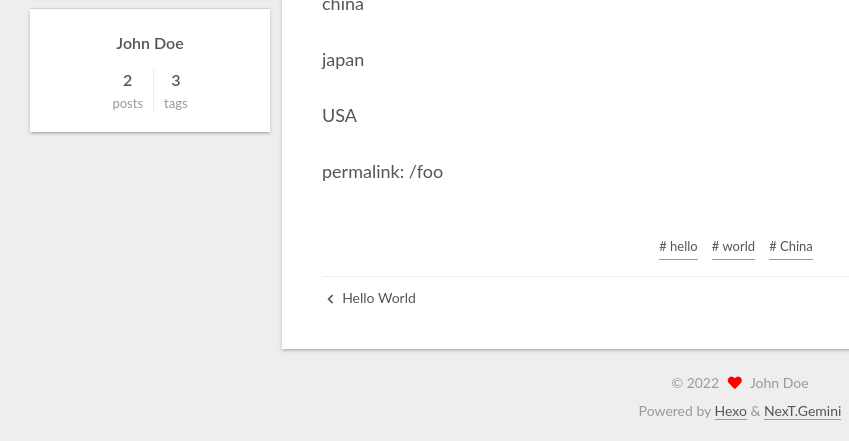
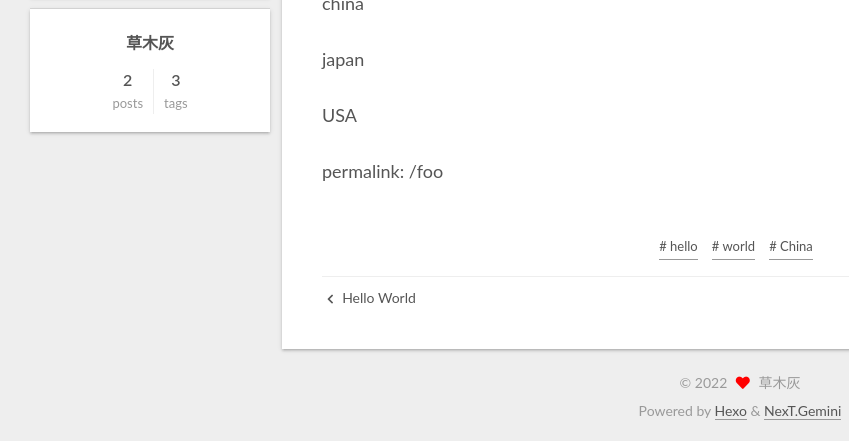
Before and after one commit to Chenm25/chenm25.github.io, a plain HTML site: page 2022/04/02/Untitled/index.html in a window 1280 px wide. Shown: the part 189-630 px from the top of the page, 30-879 px from the left. Drawn offline with Linux system fonts and the light colour scheme.

Commit message:
Site updated: 2022-04-02 15:45:46

```diff
--- a/2022/04/02/Untitled/index.html
+++ b/2022/04/02/Untitled/index.html
@@ -29,7 +29,7 @@
 <meta property="og:locale" content="en_US">
 <meta property="article:published_time" content="2022-04-02T07:05:47.127Z">
 <meta property="article:modified_time" content="2022-04-02T07:10:29.881Z">
-<meta property="article:author" content="John Doe">
+<meta property="article:author" content="草木灰">
 <meta property="article:tag" content="hello">
 <meta property="article:tag" content="world">
 <meta property="article:tag" content="China">
@@ -157,7 +157,7 @@
 
     <span hidden itemprop="author" itemscope itemtype="http://schema.org/Person">
       <meta itemprop="image" content="/images/avatar.gif">
-      <meta itemprop="name" content="John Doe">
+      <meta itemprop="name" content="草木灰">
       <meta itemprop="description" content="">
     </span>
 
@@ -282,7 +282,7 @@
 
       <div class="site-overview-wrap sidebar-panel">
         <div class="site-author motion-element" itemprop="author" itemscope itemtype="http://schema.org/Person">
-  <p class="site-author-name" itemprop="name">John Doe</p>
+  <p class="site-author-name" itemprop="name">草木灰</p>
   <div class="site-description" itemprop="description"></div>
 </div>
 <div class="site-state-wrap motion-element">
@@ -326,7 +326,7 @@
   <span class="with-love">
     <i class="fa fa-heart"></i>
   </span>
-  <span class="author" itemprop="copyrightHolder">John Doe</span>
+  <span class="author" itemprop="copyrightHolder">草木灰</span>
 </div>
   <div class="powered-by">Powered by <a href="https://hexo.io/" class="theme-link" rel="noopener" target="_blank">Hexo</a> & <a href="https://theme-next.org/" class="theme-link" rel="noopener" target="_blank">NexT.Gemini</a>
   </div>
--- a/css/main.css
+++ b/css/main.css
@@ -1168,7 +1168,7 @@ pre .javascript .function {
 }
 .links-of-author a::before,
 .links-of-author span.exturl::before {
-  background: #88e0fe;
+  background: #fe6eaf;
   border-radius: 50%;
   content: ' ';
   display: inline-block;
```
Also changed, not shown: 2020/04/01/hello-world/index.html (+4 -4 lines), archives/2020/04/index.html (+3 -3 lines), archives/2020/index.html (+3 -3 lines), archives/2022/04/index.html (+3 -3 lines), archives/2022/index.html (+3 -3 lines), archives/index.html (+3 -3 lines), index.html (+5 -5 lines), tags/China/index.html (+3 -3 lines), tags/hello/index.html (+3 -3 lines), tags/world/index.html (+3 -3 lines).
